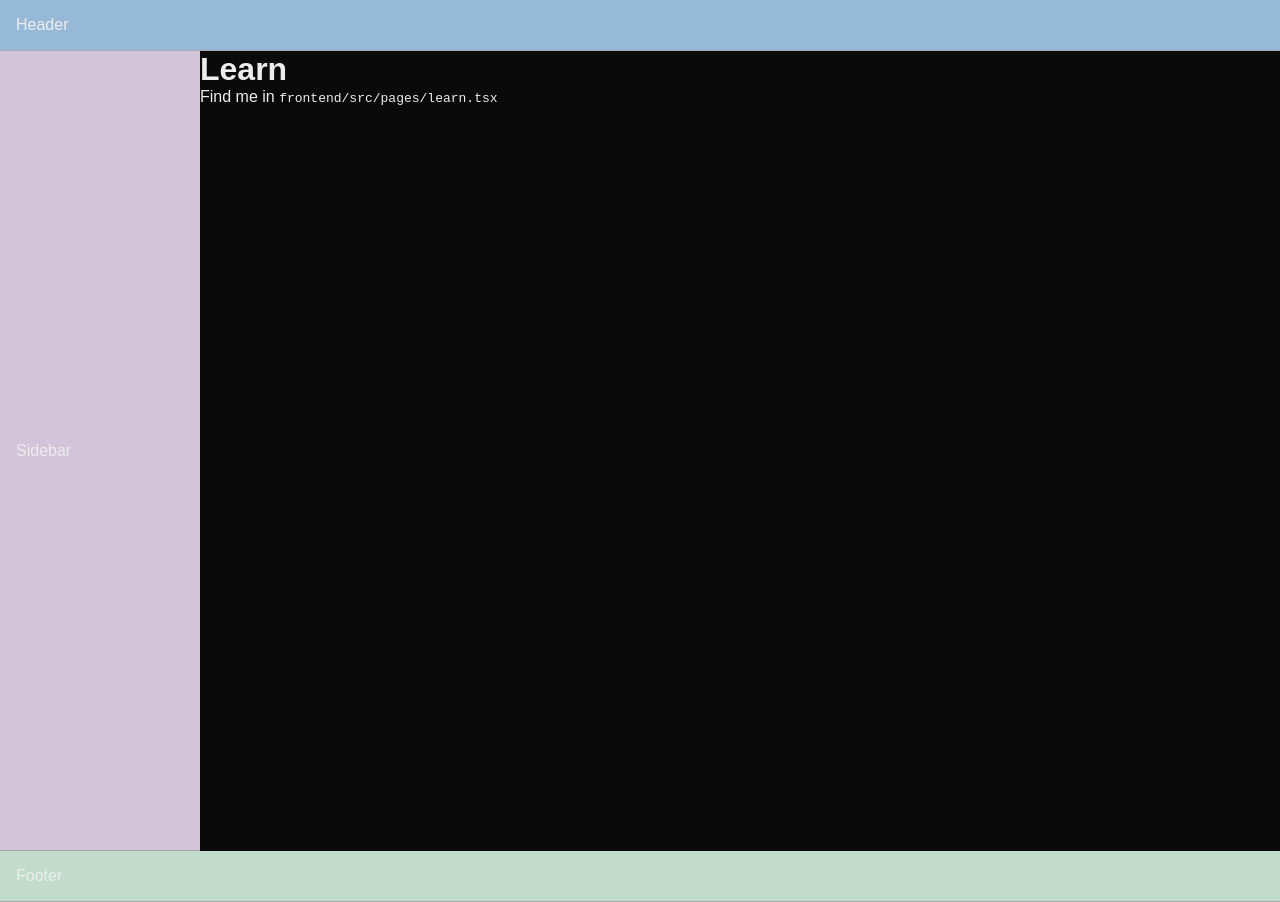
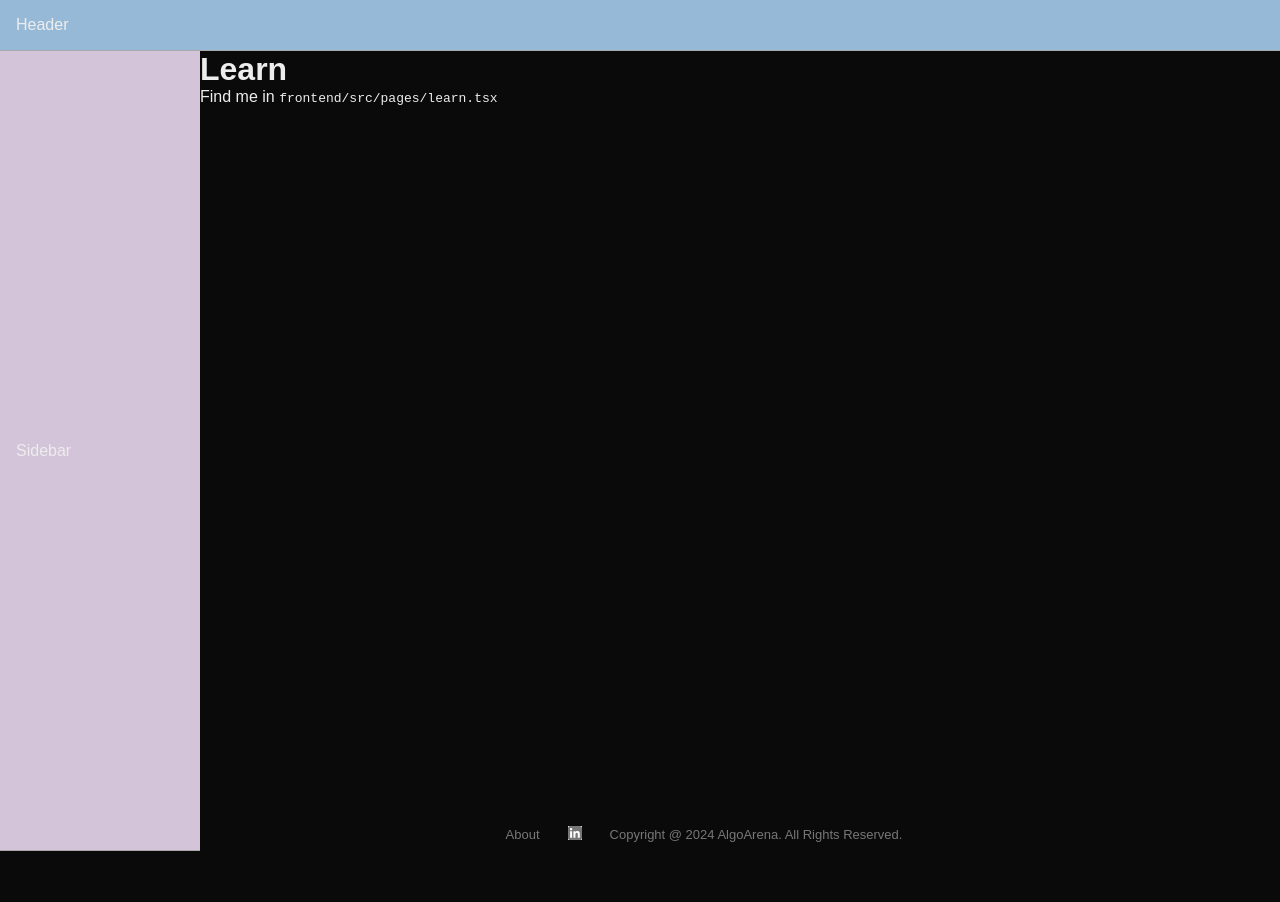
Before and after one commit to lgreenlaw2022/Capstone, a Next.js app in the folder frontend/: page /learn in a window 1280 px wide. After the commit the page ends 851 px from the top, so only its background shows below. Built offline with nearby package versions, Linux system fonts and the light colour scheme.

Commit message:
added footer text and image

```diff
--- a/frontend/src/components/Footer.tsx
+++ b/frontend/src/components/Footer.tsx
@@ -1,7 +1,19 @@
 import styles from '@/styles/Footer.module.css';
+import Image from 'next/image';
 
 export default function Footer() {
     return (
-        <div className={styles.footer}>Footer</div>
+        <div className={styles.footer}>
+            <p>About</p>
+            <a
+                href="https://www.linkedin.com/in/libby-greenlaw/"
+                target="_blank"
+                rel="noopener noreferrer"
+                className={styles.link}
+            >
+                <Image src="/assets/linkedIn-icon.svg" height={14} width={14} alt="linkedIn" />
+            </a>
+            <p>Copyright @ 2024 AlgoArena. All Rights Reserved.</p>
+        </div>
     )
 }
--- a/frontend/src/pages/_app.tsx
+++ b/frontend/src/pages/_app.tsx
@@ -11,8 +11,8 @@ export default function App({ Component, pageProps }: AppProps) {
       <div className="main-layout">
         <Sidebar />
         <Component {...pageProps} />
+		<Footer />
       </div>
-      <Footer />
     </>
   );
 }
--- a/frontend/src/styles/Footer.module.css
+++ b/frontend/src/styles/Footer.module.css
@@ -1,9 +1,14 @@
 .footer {
     display: flex;
-    justify-content: space-between;
+    justify-content: center;
     align-items: center;
-    padding: 16px;
-    background-color: #c1dccb;
-    border-bottom: 1px solid darkgrey;
+    padding: 8px;
+    gap: 28px;
     margin-top: auto; /* put footer at the bottom */
+    font-size: 13px;
+    color: #777;
 }
+
+.link {
+    cursor: pointer;
+}
```
Also changed, not shown: frontend/public/assets/linkedIn-icon.svg (added).
